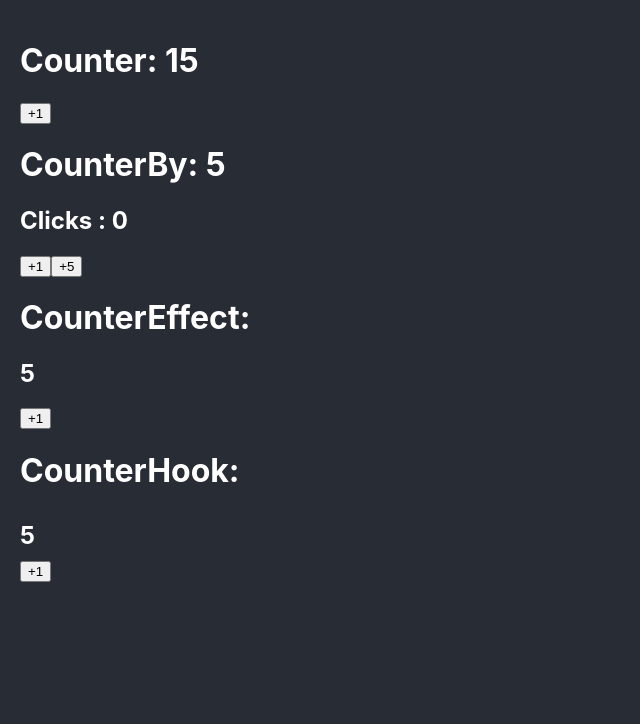
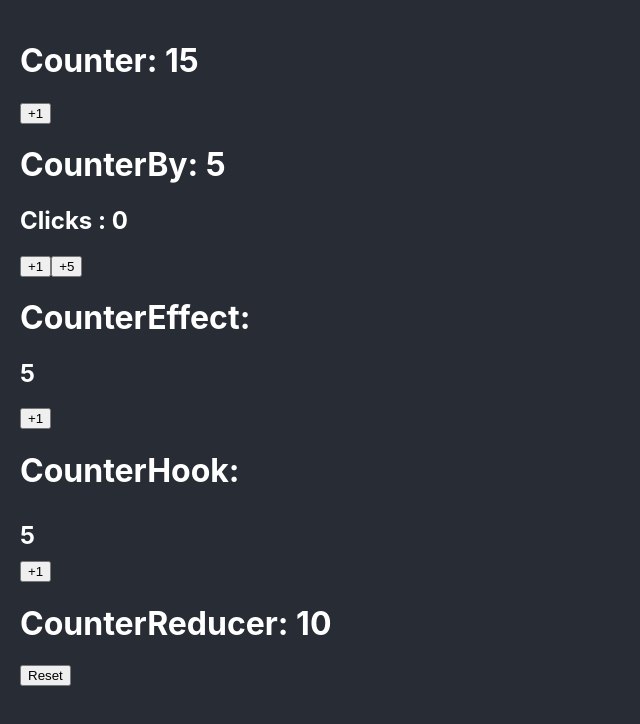
Before and after one commit to Fernanda553/01-bases, a React (Create React App) app: page / in a window 1280 px wide. Shown: the top 724 px of the page, without its empty margins (0-640 px from the left). Built offline with nearby package versions, Linux system fonts and the light colour scheme.

Commit message:
add CounterReducerComponent

```diff
--- a/src/App.tsx
+++ b/src/App.tsx
@@ -2,6 +2,7 @@
 import { CounterBy } from './bases/CounterBy';
 import { CounterEffect } from './bases/CounterEffect';
 import { CounterHook } from './bases/CounterHook';
+import {  CounterReducerComponent } from './bases/CounterReducerComponent';
 
 function App() {
   return (
@@ -10,6 +11,7 @@
    <CounterBy/>
    <CounterEffect/>
    <CounterHook/>
+   <CounterReducerComponent/>
    </>
   );
 }
--- /dev/null
+++ b/src/bases/CounterReducerComponent.tsx
@@ -0,0 +1,45 @@
+import { useReducer } from "react"
+
+interface CounterState {
+  counter: number
+  previus: number
+  changes: number
+}
+
+const INITIAL_STATE: CounterState = {
+  counter: 10,
+  previus: 15,
+  changes: 20
+}
+
+type CounterActions =
+    | { type: 'increaseBy', payload: { value: number } }
+    | { type: 'reset' }
+
+const counterReducer = ( state: CounterState, action: CounterActions): CounterState => {
+   switch (action.type) {
+    case 'reset':
+      return {
+        counter: 0,
+        previus: 0,
+        changes: 0
+      }
+
+    default:
+      return state
+   }
+}
+
+export const CounterReducerComponent = () => {
+  const [{counter}, dispatch] = useReducer(counterReducer, INITIAL_STATE)
+
+  const handleClick = () => {
+    dispatch({type: 'reset'})
+  }
+  return (
+    <>
+    <h1>CounterReducer: {counter} </h1>
+    <button onClick={handleClick}> Reset </button>
+    </>
+  )
+}
```
